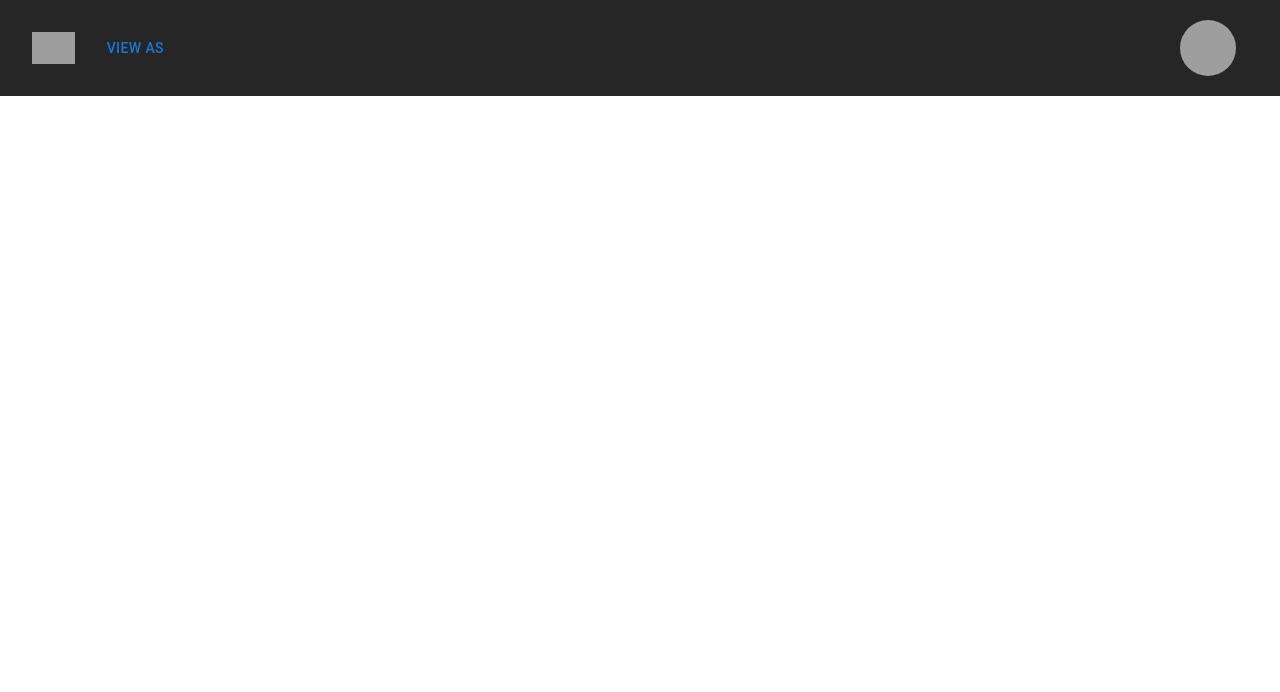
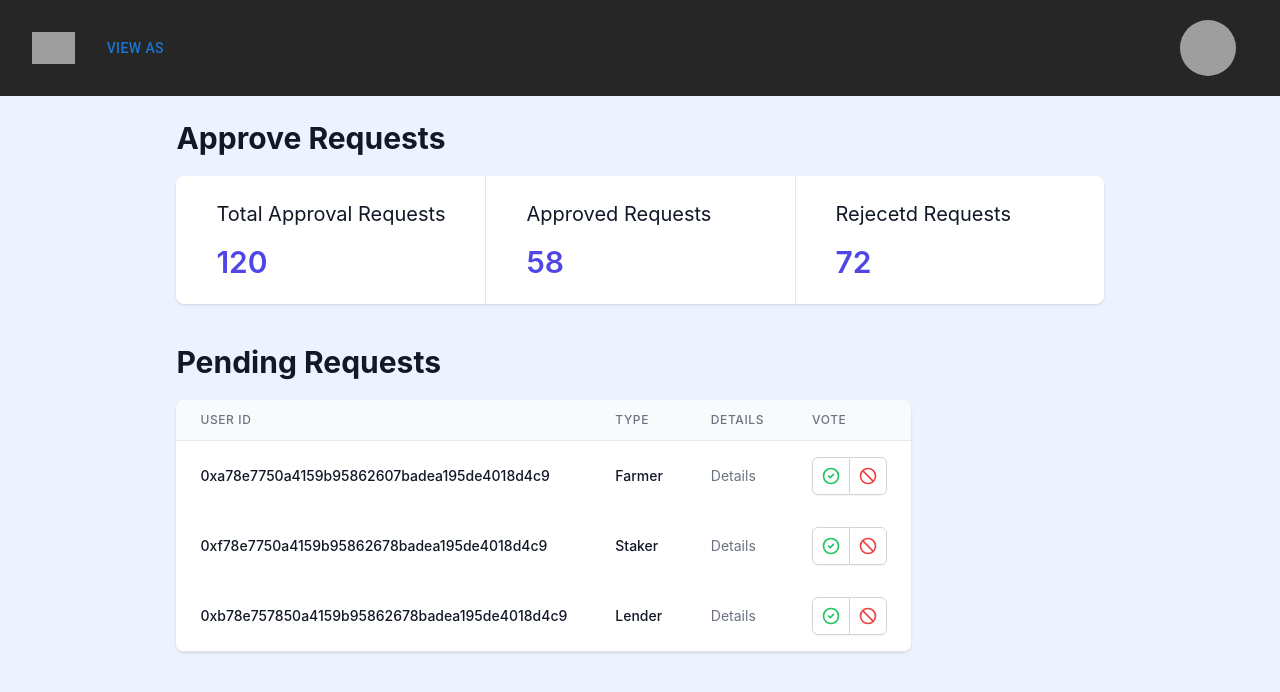
Before and after one commit to Rashita123/agricola, a React (Create React App) app: page /admin in a window 1280 px wide. Shown: the top 692 px of the page. Built offline with nearby package versions, Linux system fonts and the light colour scheme; grey boxes are pictures that could not be loaded.

Commit message:
feat: admin page added

```diff
--- a/src/App.js
+++ b/src/App.js
@@ -6,6 +6,7 @@ import {
   Lender,
   Staker,
   Borrower,
+  Admin
 } from "./pages";
 import { Routes, Route } from "react-router-dom";
 import { Navbar } from "./components/global";
@@ -21,6 +22,7 @@ function App() {
         <Route path="/lend" element={<Lender />} />
         <Route path="/stake" element={<Staker />} />
         <Route path="/borrow" element={<Borrower />} />
+        <Route path="/admin" element={<Admin/>}/>
         <Route
           path={`/${USER_PROFILE.PROFILE_PATH}`}
           element={<ProfilePage />}
--- /dev/null
+++ b/src/components/AdminPage/AdminPage.js
@@ -0,0 +1,57 @@
+import { Request } from "./Request"
+export const AdminPage = () => {
+    return(
+        <div class="flex flex-row bg-indigo-50 p-6 min-h-screen m-auto w-full text-left">
+        <div class="w-full">
+            <main class="flex w-full">
+                <div class="mx-auto px-4 sm:px-6 md:px-8">
+                    <h2 class="text-2xl font-bold leading-7 text-gray-900 sm:text-3xl sm:truncate">
+                        Approve Requests
+                    </h2>
+                    <div class="w-full">
+                        <div>
+                            <div>
+                                <dl class="mt-5 grid grid-cols-1 rounded-lg bg-white overflow-hidden shadow divide-y divide-gray-200 md:grid-cols-3 md:divide-y-0 md:divide-x">
+                                    <div class="px-10 py-6 flex flex-col justify-start align-start">
+                                        <div class="text-xl font-normal text-gray-900 text-left">
+                                            Total Approval Requests
+                                        </div>
+                                        <dd class="mt-4 flex justify-between items-baseline md:block lg:flex">
+                                            <div class="flex items-baseline text-3xl font-semibold text-indigo-600">
+                                                120
+                                            </div>
+                                        </dd>
+                                    </div>
+                                    <div class="px-10 py-6">
+                                        <dt class="text-xl font-normal text-gray-900 text-left">
+                                            Approved Requests
+                                        </dt>
+                                        <dd class="mt-4 flex justify-between items-baseline md:block lg:flex">
+                                            <div class="flex items-baseline text-3xl font-semibold text-indigo-600">
+                                                58
+                                            </div>
+                                        </dd>
+                                    </div>
+                                    <div class="px-10 py-6">
+                                        <dt class="text-xl font-normal text-gray-900 text-left">
+                                            Rejecetd Requests
+                                        </dt>
+                                        <dd class="mt-4 flex justify-between items-baseline md:block lg:flex"/>
+                                            <div class="flex items-baseline text-3xl font-semibold text-indigo-600">
+                                                72
+                                            </div>
+                                    </div>
+                                </dl>
+                            </div>
+                        </div>
+                        </div>
+                        <h2 class="text-2xl font-bold leading-7 text-gray-900 sm:text-3xl sm:truncate mt-10 mb-5">
+                            Pending Requests
+                        </h2>
+                        <Request/>
+                </div>
+            </main>
+        </div>
+        </div>
+    )
+}
--- /dev/null
+++ b/src/components/AdminPage/EachRequest.js
@@ -0,0 +1,31 @@
+export const EachRequest = ({request}) => {
+    return(
+        <tr class="bg-white w-full">
+    <td class="px-6 py-4 whitespace-nowrap text-sm font-medium text-gray-900 overflow-ellipsis w-1">
+        {/* {{user}} */}
+        {request.user}
+    </td>
+    <td class="px-6 py-4 whitespace-nowrap text-sm font-medium text-gray-900 overflow-ellipsis w-1">
+        {/* {{status}} */}
+        {request.type}
+    </td>
+    <td class="px-6 py-4 whitespace-nowrap text-sm text-gray-500">
+        <div className="cursor-pointer">Details</div>
+    </td>
+    <td class="px-6 py-4 whitespace-nowrap text-sm text-gray-500">
+        <span class="relative z-0 inline-flex shadow-sm rounded-md">
+            <button type="button" class="relative inline-flex items-center px-2 py-2 rounded-l-md border border-gray-300 bg-white text-sm font-medium text-green-500 hover:bg-gray-50 focus:z-10 focus:outline-none focus:ring-1 focus:ring-indigo-500 focus:border-indigo-500">
+                <svg xmlns="http://www.w3.org/2000/svg" class="h-5 w-5" fill="none" viewBox="0 0 24 24" stroke="currentColor">
+                    <path stroke-linecap="round" stroke-linejoin="round" stroke-width="2" d="M9 12l2 2 4-4m6 2a9 9 0 11-18 0 9 9 0 0118 0z" />
+                </svg>
+            </button>
+            <button type="button" class="-ml-px relative inline-flex items-center px-2 py-2 rounded-r-md border border-gray-300 bg-white text-sm font-medium text-red-500 hover:bg-gray-50 focus:z-10 focus:outline-none focus:ring-1 focus:ring-indigo-500 focus:border-indigo-500">
+                <svg xmlns="http://www.w3.org/2000/svg" class="h-5 w-5" fill="none" viewBox="0 0 24 24" stroke="currentColor">
+                    <path stroke-linecap="round" stroke-linejoin="round" stroke-width="2" d="M18.364 18.364A9 9 0 005.636 5.636m12.728 12.728A9 9 0 015.636 5.636m12.728 12.728L5.636 5.636" />
+                </svg>
+            </button>
+        </span>
+    </td>
+</tr>
+    )
+}
--- /dev/null
+++ b/src/components/AdminPage/Request.js
@@ -0,0 +1,61 @@
+import { EachRequest } from "./EachRequest"
+export const Request = () => {
+    const pendingRequests = [
+        {
+            id:1,
+            user: "0xa78e7750a4159b95862607badea195de4018d4c9",
+            type: "Farmer",
+        },
+        {
+            id:2,
+            user: "0xf78e7750a4159b95862678badea195de4018d4c9",
+            type: "Staker",
+        },
+        {
+            id:3,
+            user: "0xb78e757850a4159b95862678badea195de4018d4c9",
+            type: "Lender",
+        },
+    ]
+    return(
+
+        <div class="flex flex-col">
+            <div class="-my-2 overflow-x-auto sm:-mx-6 lg:-mx-8">
+                <div class="py-2 w-1/2 align-middle inline-blocksm:px-6 lg:px-8">
+                    <div class="shadow overflow-hidden border-b border-gray-200 sm:rounded-lg w-fit">
+                        <table class="divide-y divide-gray-200">
+                            <thead class="bg-gray-50">
+                                <tr>
+                                    <td class="px-6 py-3 text-left text-xs font-medium text-gray-500 uppercase tracking-wider">
+                                        User ID
+                                    </td>
+                                    <td class="px-6 py-3 text-left text-xs font-medium text-gray-500 uppercase tracking-wider">
+                                        Type
+                                    </td>
+                                    <td class="px-6 py-3 text-left text-xs font-medium text-gray-500 uppercase tracking-wider">
+                                        Details
+                                    </td>
+                                    <td class="px-6 py-3 text-left text-xs font-medium text-gray-500 uppercase tracking-wider">
+                                        Vote
+                                    </td>
+                                </tr>
+                            </thead>
+                            <tbody class="min-w-full">
+                                {
+                                    pendingRequests.map(request => {
+                                        return(
+                                            <EachRequest request={request}/>
+                                        )
+                                    })
+                                }
+                            </tbody>
+                        </table>
+                    </div>
+                </div>
+            </div>
+        </div>
+
+
+
+    )
+}
--- /dev/null
+++ b/src/pages/Admin/Admin.js
@@ -0,0 +1,8 @@
+import { AdminPage } from "../../components/AdminPage/AdminPage"
+export const Admin = () => {
+    return(
+        <div>
+            <AdminPage/>
+        </div>
+    )
+}
--- a/src/pages/index.js
+++ b/src/pages/index.js
@@ -4,3 +4,4 @@ export { ProfilePage } from "./UserProfile/Profile";
 export { Lender } from "./Lender/Lender";
 export { Borrower } from "./Borrower/Borrower";
 export { Staker } from "./Staker/Staker";
+export { Admin } from "./Admin/Admin";
```
